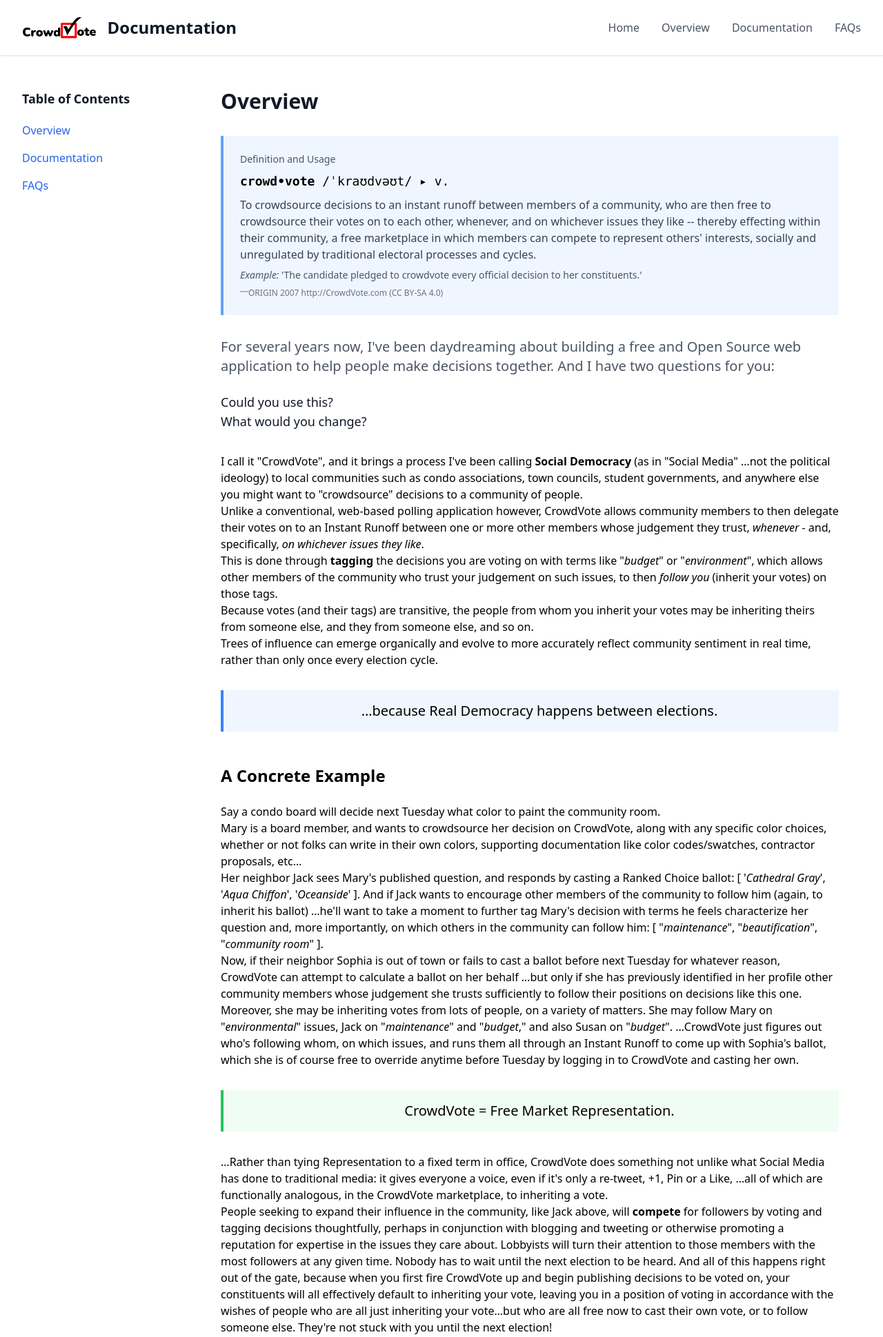
After one commit to jasonblum/crowdvote, a Django app: page /docs/ in a window 1280 px wide. The commit adds this page. Shown: the top 1939 px of the page at 69% size. Run offline with Django 5.2, Linux system fonts and the light colour scheme; some libraries are stand-ins or nearby versions.

Commit message:
Add comprehensive documentation page and enhance landing page
- Create public docs page at /docs/ with complete CrowdVote overview
- Include all content from crowdvote.com with proper formatting
- Add table of contents navigation (Overview, Documentation, FAQs)
- Implement responsive design with sidebar navigation
- Update landing page tagline with line break and italics
- Link docs page from landing page header
- Add logo.png to static files for proper branding
- All content accessible without authentication

```diff
--- /dev/null
+++ b/crowdvote/templates/docs.html
@@ -0,0 +1,242 @@
+{% extends "base.html" %}
+{% load static %}
+
+{% block title %}CrowdVote Documentation{% endblock %}
+
+{% block content %}
+<div class="min-h-screen bg-white">
+  <!-- Header -->
+  <header class="bg-white shadow-sm border-b">
+    <div class="max-w-7xl mx-auto px-4 sm:px-6 lg:px-8">
+      <div class="flex justify-between items-center py-6">
+        <div class="flex items-center">
+          <img src="{% static 'logo.png' %}" alt="CrowdVote" class="h-8 mr-4" />
+          <h1 class="text-2xl font-bold text-gray-900">Documentation</h1>
+        </div>
+        <nav class="flex space-x-8">
+          <a href="{% url 'home' %}" class="text-gray-600 hover:text-gray-900">Home</a>
+          <a href="#overview" class="text-gray-600 hover:text-gray-900">Overview</a>
+          <a href="#documentation" class="text-gray-600 hover:text-gray-900">Documentation</a>
+          <a href="#faqs" class="text-gray-600 hover:text-gray-900">FAQs</a>
+        </nav>
+      </div>
+    </div>
+  </header>
+
+  <!-- Main Content -->
+  <div class="max-w-7xl mx-auto px-4 sm:px-6 lg:px-8 py-12">
+    <div class="flex">
+      <!-- Table of Contents Sidebar -->
+      <div class="w-64 flex-shrink-0 mr-8">
+        <div class="sticky top-8">
+          <h2 class="text-lg font-semibold text-gray-900 mb-4">Table of Contents</h2>
+          <nav class="space-y-2">
+            <a href="#overview" class="block text-blue-600 hover:text-blue-800 py-1">Overview</a>
+            <a href="#documentation" class="block text-blue-600 hover:text-blue-800 py-1">Documentation</a>
+            <a href="#faqs" class="block text-blue-600 hover:text-blue-800 py-1">FAQs</a>
+          </nav>
+        </div>
+      </div>
+
+      <!-- Main Content Area -->
+      <div class="flex-1 max-w-4xl">
+
+        <!-- Overview Section -->
+        <section id="overview" class="mb-16">
+          <h2 class="text-3xl font-bold text-gray-900 mb-8">Overview</h2>
+
+          <!-- Definition Box -->
+          <div class="bg-blue-50 border-l-4 border-blue-400 p-6 mb-8">
+            <div class="text-sm text-gray-600 mb-2">Definition and Usage</div>
+            <div class="font-mono text-lg">
+              <strong>crowd•vote</strong> /ˈkraʊdvəʊt/ ▸ v.
+            </div>
+            <p class="mt-2 text-gray-700">
+              To crowdsource decisions to an instant runoff between members of a community, who are then free
+              to crowdsource their votes on to each other, whenever, and on whichever issues they like --
+              thereby effecting within their community, a free marketplace in which members can compete to
+              represent others' interests, socially and unregulated by traditional electoral processes and cycles.
+            </p>
+            <p class="mt-2 text-sm text-gray-600">
+              <em>Example:</em> 'The candidate pledged to crowdvote every official decision to her constituents.'
+            </p>
+            <p class="mt-2 text-xs text-gray-500">
+              ⎻ORIGIN 2007 http://CrowdVote.com (CC BY-SA 4.0)
+            </p>
+          </div>
+
+          <div class="prose prose-lg max-w-none">
+            <p class="text-xl text-gray-600 mb-6">
+              For several years now, I've been daydreaming about building a free and Open Source web application
+              to help people make decisions together. And I have two questions for you:
+            </p>
+
+            <ol class="text-lg font-medium text-gray-900 mb-8">
+              <li>Could you use this?</li>
+              <li>What would you change?</li>
+            </ol>
+
+            <p>
+              I call it "CrowdVote", and it brings a process I've been calling <strong>Social Democracy</strong>
+              (as in "Social Media" …not the political ideology) to local communities such as condo associations,
+              town councils, student governments, and anywhere else you might want to "crowdsource" decisions to
+              a community of people.
+            </p>
+
+            <p>
+              Unlike a conventional, web-based polling application however, CrowdVote allows community members to
+              then delegate their votes on to an Instant Runoff between one or more other members whose judgement
+              they trust, <em>whenever -</em> and, specifically, <em>on whichever issues they like</em>.
+            </p>
+
+            <p>
+              This is done through <strong>tagging</strong> the decisions you are voting on with terms like
+              "<em>budget</em>" or "<em>environment</em>", which allows other members of the community who trust
+              your judgement on such issues, to then <em>follow you</em> (inherit your votes) on those tags.
+            </p>
+
+            <p>
+              Because votes (and their tags) are transitive, the people from whom you inherit your votes may be
+              inheriting theirs from someone else, and they from someone else, and so on.
+            </p>
+
+            <p>
+              Trees of influence can emerge organically and evolve to more accurately reflect community sentiment
+              in real time, rather than only once every election cycle.
+            </p>
+
+            <blockquote class="text-xl font-medium text-center my-8 py-4 border-l-4 border-blue-500 pl-6 bg-blue-50">
+              …because Real Democracy happens between elections.
+            </blockquote>
+
+            <h3 class="text-2xl font-bold mt-12 mb-6">A Concrete Example</h3>
+
+            <p>
+              Say a condo board will decide next Tuesday what color to paint the community room.
+            </p>
+
+            <p>
+              Mary is a board member, and wants to crowdsource her decision on CrowdVote, along with any specific
+              color choices, whether or not folks can write in their own colors, supporting documentation like
+              color codes/swatches, contractor proposals, etc…
+            </p>
+
+            <p>
+              Her neighbor Jack sees Mary's published question, and responds by casting a Ranked Choice ballot:
+              [ '<em>Cathedral Gray</em>', '<em>Aqua Chiffon</em>', '<em>Oceanside</em>' ]. And if Jack wants to
+              encourage other members of the community to follow him (again, to inherit his ballot) …he'll want
+              to take a moment to further tag Mary's decision with terms he feels characterize her question and,
+              more importantly, on which others in the community can follow him:
+              [ "<em>maintenance</em>", "<em>beautification</em>", "<em>community room</em>" ].
+            </p>
+
+            <p>
+              Now, if their neighbor Sophia is out of town or fails to cast a ballot before next Tuesday for
+              whatever reason, CrowdVote can attempt to calculate a ballot on her behalf …but only if she has
+              previously identified in her profile other community members whose judgement she trusts sufficiently
+              to follow their positions on decisions like this one. Moreover, she may be inheriting votes from lots
+              of people, on a variety of matters. She may follow Mary on "<em>environmental</em>" issues, Jack on
+              "<em>maintenance</em>" and "<em>budget</em>," and also Susan on "<em>budget</em>". …CrowdVote just
+              figures out who's following whom, on which issues, and runs them all through an Instant Runoff to
+              come up with Sophia's ballot, which she is of course free to override anytime before Tuesday by
+              logging in to CrowdVote and casting her own.
+            </p>
+
+            <blockquote class="text-xl font-medium text-center my-8 py-4 border-l-4 border-green-500 pl-6 bg-green-50">
+              CrowdVote = Free Market Representation.
+            </blockquote>
+
+            <p>
+              …Rather than tying Representation to a fixed term in office, CrowdVote does something not unlike
+              what Social Media has done to traditional media: it gives everyone a voice, even if it's only a
+              re-tweet, +1, Pin or a Like, …all of which are functionally analogous, in the CrowdVote marketplace,
+              to inheriting a vote.
+            </p>
+
+            <p>
+              People seeking to expand their influence in the community, like Jack above, will <strong>compete</strong>
+              for followers by voting and tagging decisions thoughtfully, perhaps in conjunction with blogging and
+              tweeting or otherwise promoting a reputation for expertise in the issues they care about. Lobbyists
+              will turn their attention to those members with the most followers at any given time. Nobody has to
+              wait until the next election to be heard. And all of this happens right out of the gate, because when
+              you first fire CrowdVote up and begin publishing decisions to be voted on, your constituents will all
+              effectively default to inheriting your vote, leaving you in a position of voting in accordance with
+              the wishes of people who are all just inheriting your vote…but who are all free now to cast their own
+              vote, or to follow someone else. They're not stuck with you until the next election!
+            </p>
+
+            <p>
+              Now, CrowdVote won't be able to enforce being used in any particular way. If you run for office on
+              the pledge to CrowdVote all your decisions and then neglect to do so, or if your community decides
+              to use CrowdVote itself in lieu of electing representatives at all, CrowdVote has no way to follow
+              up on what happens after a decision's voting period closes. What CrowdVote <em>can</em> do, however,
+              is make all data completely transparent and easily queried and audited through a friendly REST-ful API.
+              Anyone can <em>re-run the numbers</em> anytime they like. And the calculation and tallying of every
+              ballot is easily delineated in verbose tally reports. Finally, CrowdVote also provides a mechanism
+              to verify everyone's membership in the community, while preserving the anonymity of the relationship
+              between their identity and their voting record, thereby allowing voters to remain anonymous, if they like.
+            </p>
+
+            <h3 class="text-2xl font-bold mt-12 mb-6">Technology & Approach</h3>
+
+            <p>
+              Key characteristics of the project: Social Democracy (as in "Social Media"), STAR Voting
+              (Score Then Automatic Runoff) as opposed to First-Past-the-Post, folksonomy, Python, Django,
+              Open Source, Creative Commons, REST API, and modern web technologies.
+            </p>
+
+            <div class="bg-gray-50 p-6 rounded-lg mt-8">
+              <h4 class="text-lg font-semibold mb-4">Key Questions for You:</h4>
+              <ol class="list-decimal list-inside space-y-2">
+                <li>Could you use CrowdVote in your community?</li>
+                <li>What would you change?</li>
+              </ol>
+            </div>
+
+            <div class="bg-blue-50 p-6 rounded-lg mt-8">
+              <h4 class="text-lg font-semibold mb-4">Get Involved</h4>
+              <p>
+                I really appreciate any feedback or words of encouragement at
+                <strong>jason@CrowdVote.com</strong>, <strong>@CrowdVote</strong> or
+                <strong>Facebook/CrowdVote</strong>! Beyond just being Open Sourced, I'd love to see this built
+                such that any non-technical community leader could just deploy their own instance to the cloud
+                with a simple click of a button.
+              </p>
+            </div>
+
+            <div class="mt-8 text-sm text-gray-600">
+              <p>
+                <strong>License:</strong> CrowdVote and all ideas expressed above by Jason Blum are licensed
+                under a <a href="https://creativecommons.org/licenses/by-sa/4.0/" class="text-blue-600 hover:underline">Creative Commons Attribution-ShareAlike 4.0 International License</a>.
+              </p>
+            </div>
+          </div>
+        </section>
+
+        <!-- Documentation Section -->
+        <section id="documentation" class="mb-16">
+          <h2 class="text-3xl font-bold text-gray-900 mb-8">Documentation</h2>
+          <div class="prose prose-lg max-w-none">
+            <p class="text-gray-600">
+              Technical documentation is coming soon. For now, check out our
+              <a href="https://github.com/jasonblum/crowdvote" class="text-blue-600 hover:underline">GitHub repository</a>
+              for installation instructions and technical details.
+            </p>
+          </div>
+        </section>
+
+        <!-- FAQs Section -->
+        <section id="faqs" class="mb-16">
+          <h2 class="text-3xl font-bold text-gray-900 mb-8">FAQs</h2>
+          <div class="prose prose-lg max-w-none">
+            <p class="text-gray-600">
+              Frequently asked questions will be added here based on community feedback.
+            </p>
+          </div>
+        </section>
+
+      </div>
+    </div>
+  </div>
+</div>
+{% endblock %}
--- a/crowdvote/urls.py
+++ b/crowdvote/urls.py
@@ -20,6 +20,7 @@
 
 urlpatterns = [
     path('', views.home, name='home'),
+    path('docs/', views.docs, name='docs'),
     path('admin/', admin.site.urls),
     path('accounts/', include('allauth.urls')),
     path('profile/', include('accounts.urls')),
--- a/crowdvote/views.py
+++ b/crowdvote/views.py
@@ -11,3 +11,11 @@
     if not settings.DEBUG:
         return render(request, 'under_construction.html')
     return render(request, 'home.html')
+
+
+def docs(request):
+    """
+    Public documentation page with CrowdVote overview, documentation, and FAQs.
+    Accessible without authentication.
+    """
+    return render(request, 'docs.html')
```
Also changed, not shown: crowdvote/templates/home.html (+7 -5 lines), static/logo.png (added).
